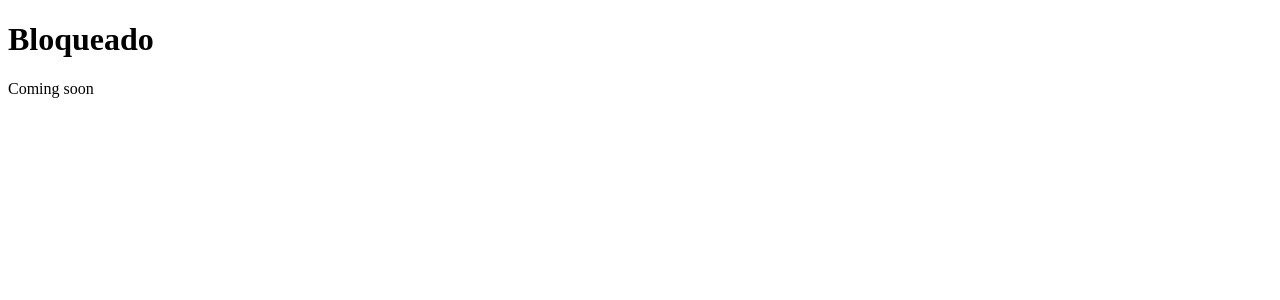
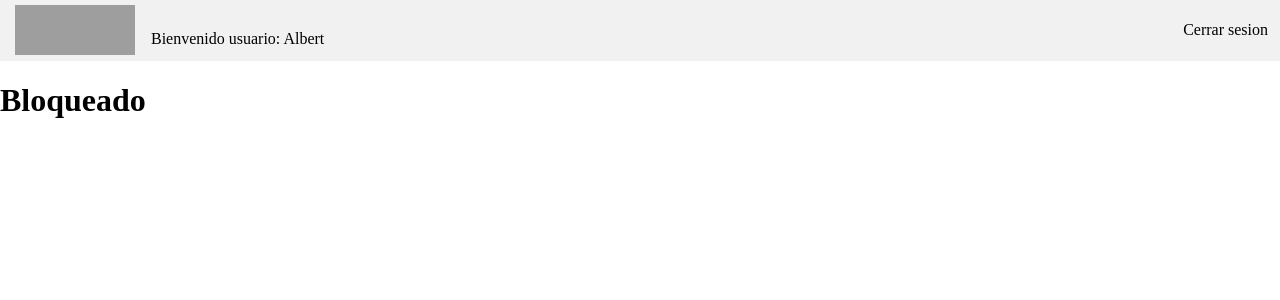
Before and after one commit to ozco26/Proyecto, a Node server app: page /BloqueadoView in a window 1280 px wide. Shown: the top 300 px of the page. Run offline with Node 20, Linux system fonts and the light colour scheme; grey boxes are pictures that could not be loaded.

Commit message:
bloqueado chofer

```diff
--- a/views/BloqueadoView.ejs
+++ b/views/BloqueadoView.ejs
@@ -1,13 +1,68 @@
 <!DOCTYPE html>
 <html lang="en">
-<head>
-    <meta charset="UTF-8">
-    <meta name="viewport" content="width=device-width, initial-scale=1.0">
+  <head>
+    <meta charset="UTF-8" />
+    <meta name="viewport" content="width=device-width, initial-scale=1.0" />
     <title>Bloqueado</title>
-</head>
-<body>
+  </head>
+  <style>
+    body {
+      margin: 0px;
+    }
+    .header {
+      background-color: #f1f1f1;
+    }
+    .header img {
+      padding: 5px 0px 5px 15px;
+      height: 50px;
+      width: 120px;
+      margin: 0 auto; /* Centra la imagen horizontalmente */
+      margin-bottom: 1px; /* Añade espacio inferior a la imagen */
+    }
+    /* Style the header links */
+    .header a {
+      float: left;
+      color: black;
+      padding: 12px;
+      line-height: 36px;
+    }
+    /* Change the background color on mouse-over */
+    .header a:hover {
+      background-color: #ddd;
+      color: black;
+    }
+
+    /* Float the link section to the right */
+    .header-right {
+      float: right;
+    }
+
+    /* Agrega este bloque de estilos al final de tu estilo actual */
+
+    /* Estilo para el párrafo junto a la imagen */
+    .header img,
+    .header p {
+      display: inline-block; /* Hace que los elementos sean en línea */
+      vertical-align: middle; /* Alinea verticalmente los elementos */
+    }
+
+    .header p {
+      margin-bottom: 0; /* Elimina el espacio inferior del párrafo */
+      padding: 12px;
+    }
+  </style>
+  <body>
+    <div class="header">
+      <img
+        src="https://th.bing.com/th/id/R.4f33e1da57a8d943a856eecc2bd344c0?rik=qcNwex%2fQDE8d9g&riu=http%3a%2f%2fpluspng.com%2fimg-png%2fbus-png-old-bus-png-image-40039-1744.png&ehk=eEZ8rXvcNjVUN6B98qUF%2fs6N5umMIhN6DUr8UcHX%2bIE%3d&risl=&pid=ImgRaw&r=0"
+        alt="Imagen de perfil"
+      />
+      <div class="header-right">
+        <a class="singOut">Cerrar sesion</a>
+      </div>
+      <div class="header-right"></div>
+      <p>Bienvenido usuario: Albert</p>
+    </div>
     <h1>Bloqueado</h1>
-    <p>Coming soon</p>
-
-</body>
+  </body>
 </html>
```
Also changed, not shown: views/ChoferView.ejs (+139 -7 lines).
